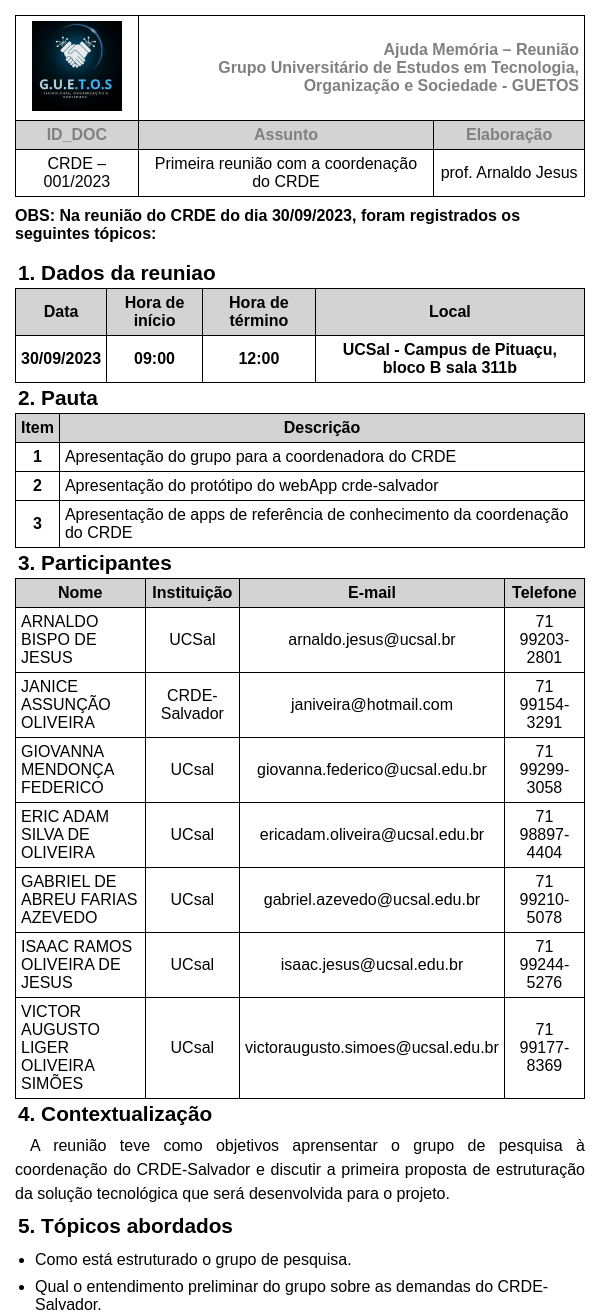
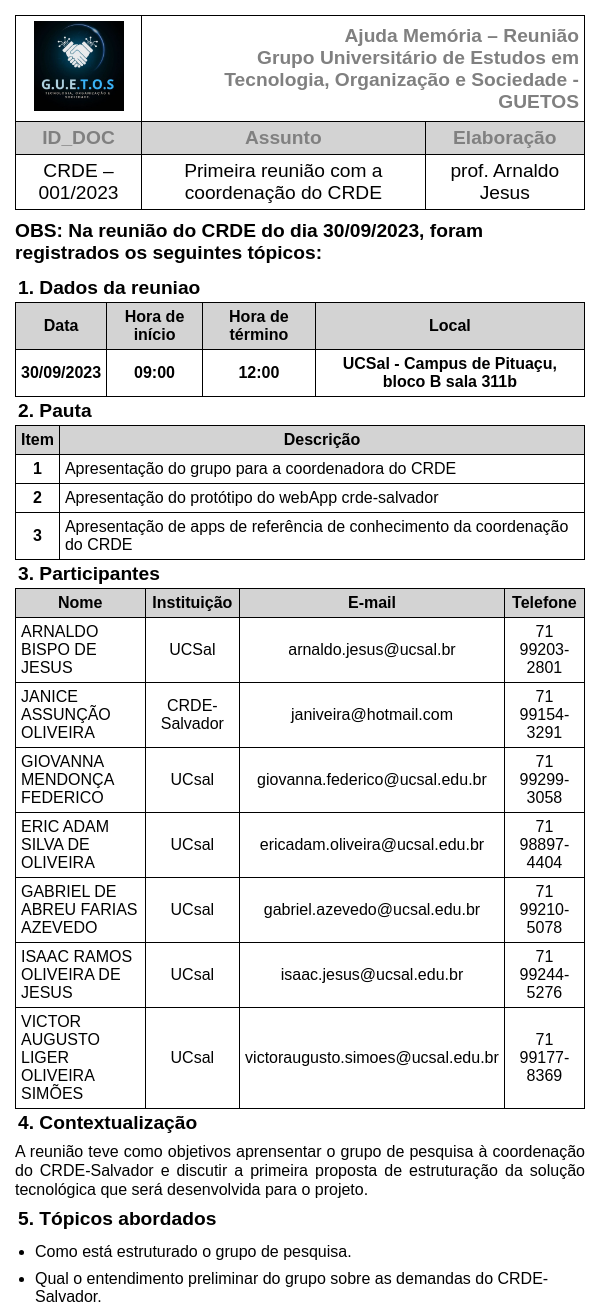
Before and after one commit to santobispo/ajuda-memoria, a plain HTML site: page index.html in a window 600 px wide. Shown: the top 1312 px of the page. Drawn offline with Linux system fonts and the light colour scheme.

Commit message:
versão finalizada da interface responsiva do majuda-memória

```diff
--- a/estilos/mediaquery.css
+++ b/estilos/mediaquery.css
@@ -13,33 +13,47 @@ Grandes Telas: acima de 1200px
 
 /* Pequenas telas */
 @media (max-width: 600px) {
-    body {
-        padding: 10px;
+    main {
+        margin-top: 5px;
     }
-
     main p {
-        text-indent: 10px;
+        text-indent: 0;
+        line-height: 1.2;
+    }
+    header {
+        font-size: 1.2em;
+    }
+    h1 {
+        font-size: 1.2em;
     }
 
 }
 
 /* Celular */
 @media (min-width: 600px) and (max-width: 768px) {
-    body {
-        padding: 15px;
-    }
 
     main p {
         text-indent: 15px;
     }
+
+    main p {
+        text-indent: 0;
+        line-height: 1.2;
+    }
+    header {
+        font-size: 1.2em;
+    }
+    h1 {
+        font-size: 1.2em;
+    }
+
 }
 
 /* Tablet */
 @media (min-width: 768px) and (max-width: 992px) {
 
     body {
-        width: 100%;
-        padding: 20px
+        max-width: 992px;
     }
     main {
         margin-top: 20px; /* Aumente a margem superior para tablets */
@@ -71,7 +85,6 @@ Grandes Telas: acima de 1200px
         max-width: 992px; /* Defina a largura desejada para a versão desktop */
         margin: 0 auto; /* Centralize o conteúdo horizontalmente */
         margin-top: 40px; /* Ajuste a margem superior para dispositivos desktop */
-
     }
 
     main p {
--- a/estilos/style.css
+++ b/estilos/style.css
@@ -12,11 +12,13 @@
 }
 
 html {
-    height: 100vh;
+    height: 100%;
 }
 
 body {
     width: 100%;
+    margin: 0;
+    padding: 15px;
 }
 
 main {
@@ -60,8 +62,6 @@ th, td {
 .titulo > header {
     text-align: center;
 }
-
-
 
 header > p {
     padding-top: 10px;
```
